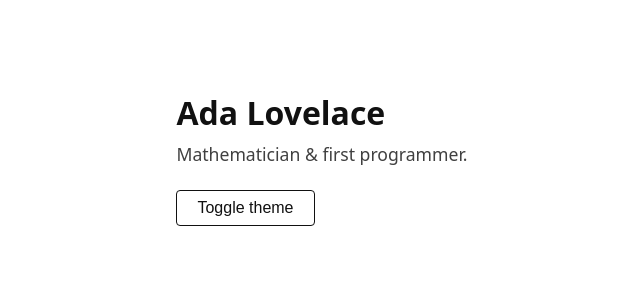
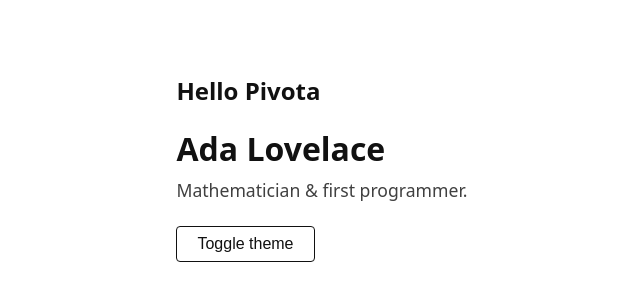
Before and after one commit to syedaun-techsur/pivota-express-smoke, a website: page index.html in a window 1280 px wide. Shown: the part 242-542 px from the top of the page, without its empty margins (318-958 px from the left). Drawn offline with Linux system fonts and the light colour scheme.

Commit message:
feat(express): add Hello Pivota heading to index.html
- Insert <h2 id="hello-pivota">Hello Pivota</h2> as first child of <main>
- Heading appears above existing Ada Lovelace h1

```diff
--- a/index.html
+++ b/index.html
@@ -8,6 +8,7 @@
   </head>
   <body>
     <main>
+      <h2 id="hello-pivota">Hello Pivota</h2>
       <h1>Ada Lovelace</h1>
       <p>Mathematician &amp; first programmer.</p>
       <button id="theme-toggle">Toggle theme</button>
```
